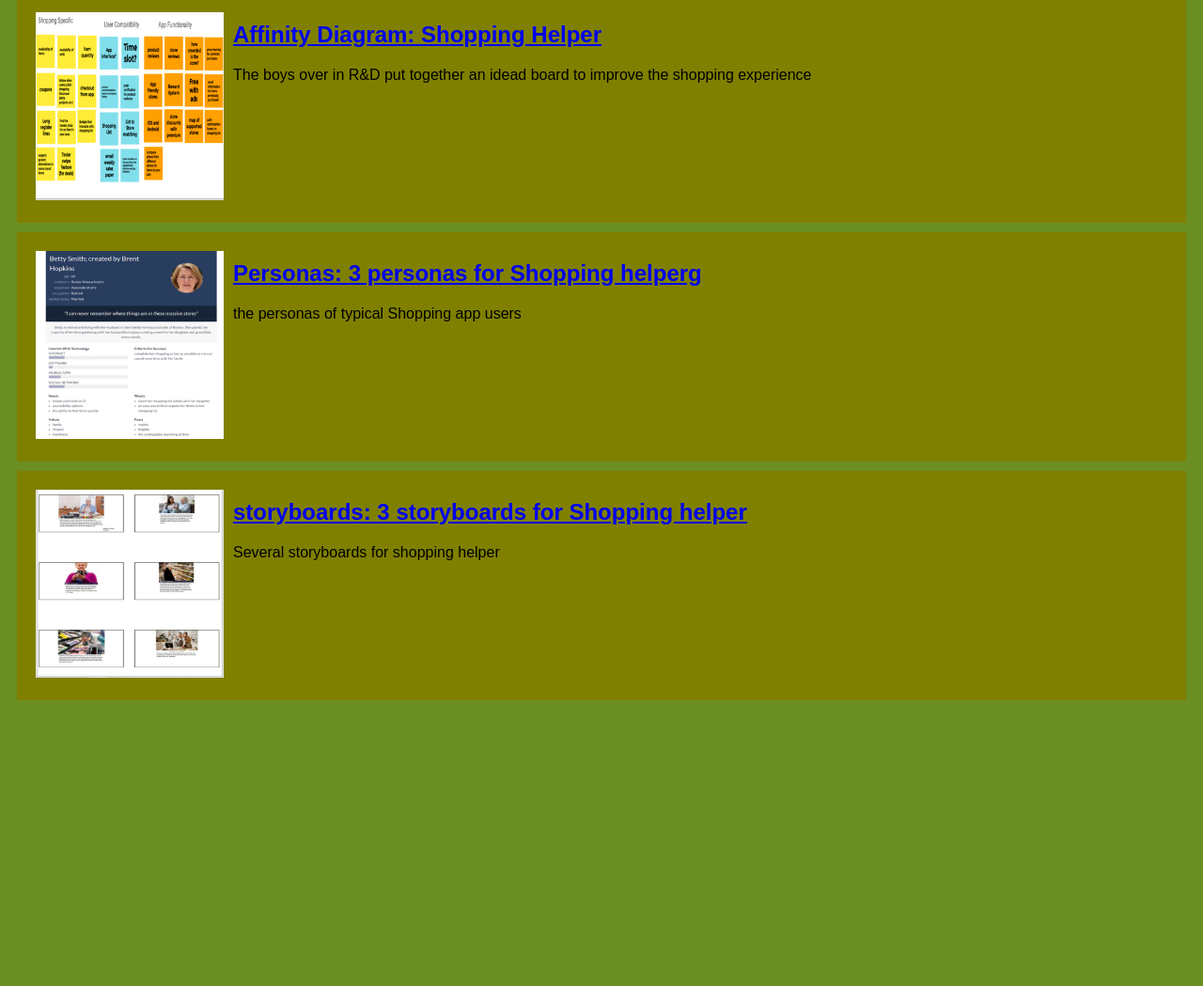
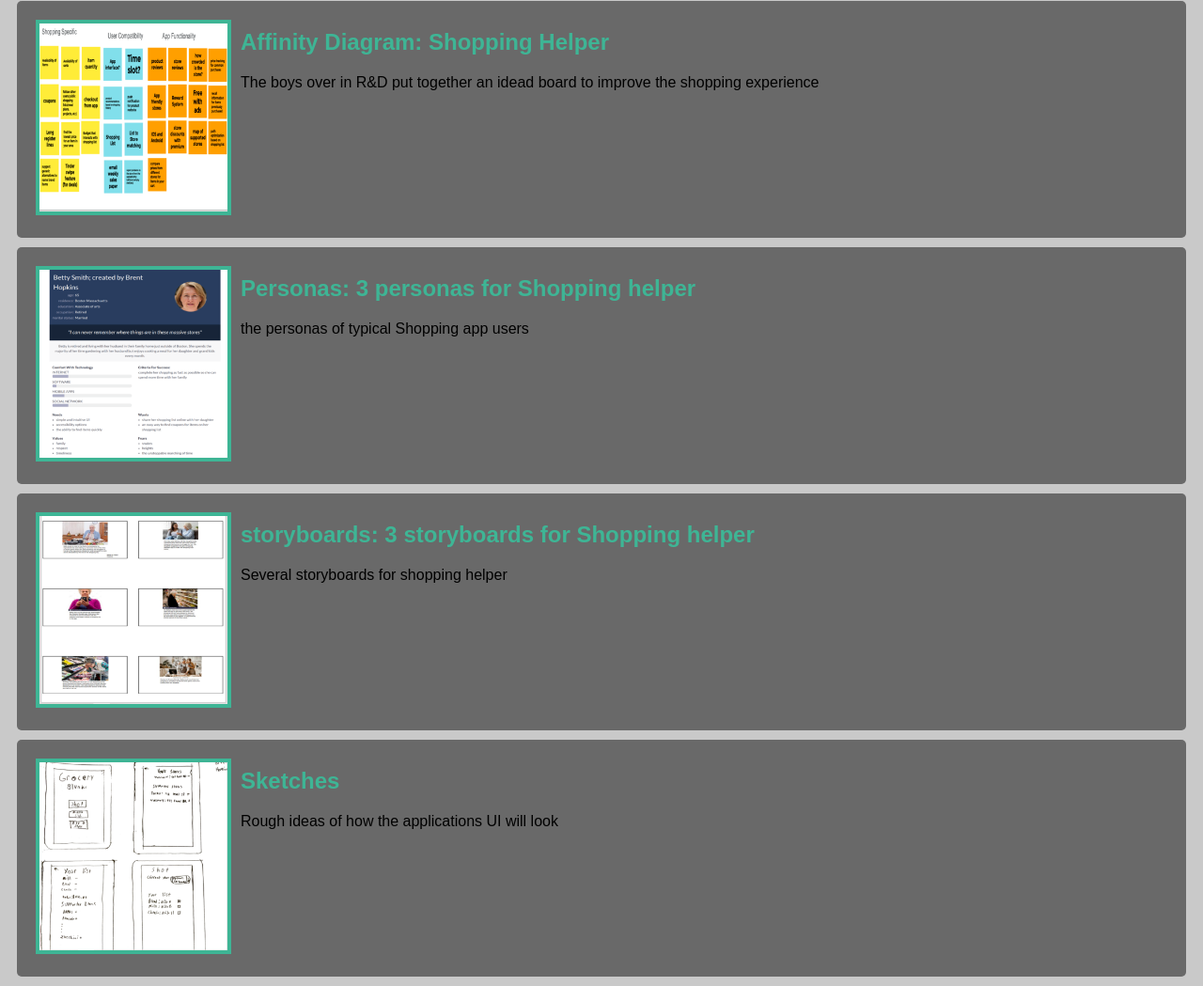
Before and after one commit to BrentpHopkins/BrentHopkins.github.io, a plain HTML site: page index.html in a window 1280 px wide. Shown: the part 341-1390 px from the top of the page at 94% size. Before the commit the page ends 1096 px from the top, so only its background shows below. Drawn offline with Linux system fonts and the light colour scheme.

Commit message:
added sketches

```diff
--- a/index.html
+++ b/index.html
@@ -31,7 +31,7 @@
         <section class = "assignment">
             <a href = "Files/Personas.pdf"><img src = "Images/personna.png"></a>
             <section class = "assignment-details">
-                <a href = "Files/Personas.pdf"><h2>Personas: 3 personas for Shopping helperg </h2></a>
+                <a href = "Files/Personas.pdf"><h2>Personas: 3 personas for Shopping helper </h2></a>
                 <p>
                        the personas of typical Shopping app users
                 </p>
@@ -46,7 +46,15 @@
                 </p>
             </section>
         </section>
-
+        <section class = "assignment">
+            <a href = "Files/sketches.pdf"><img src = "Images/sketch.png"></a>
+            <section class = "assignment-details">
+                <a href = "Files/sketches.pdf"><h2>Sketches</h2></a>
+                <p>
+                     Rough ideas of how the applications UI will look
+                </p>
+            </section>
+        </section>
 
     </body>
 </html>
--- a/styles.css
+++ b/styles.css
@@ -1,19 +1,33 @@
 body{
-    background:olivedrab;
+    background: #c9c9c9;
     font-family:Arial, Helvetica, sans-serif;
 }
 .assignment{
    display: flex;
    padding: 10px;
-   background: olive;
+   background: #696969;
    margin: 10px;
+   border-radius: 5px;
 }
 .assignment img{
     width: 200px;
-    padding: 10px;
+    margin: 10px;
+    border: 4px solid #3eb595;
+}
+.assignment img:hover{
+    border: 4px solid aqua;
 }
 
 h1{
-    color:aquamarine;
+    color:black;
     text-align: center;
 }
+
+a{
+    text-decoration: none;
+    color: #3eb595;
+}
+
+a:hover{
+    color: aqua;
+}
```
Also changed, not shown: Images/sketch.png (added), 1 other file.
